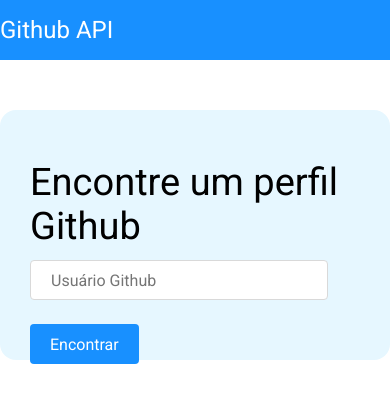
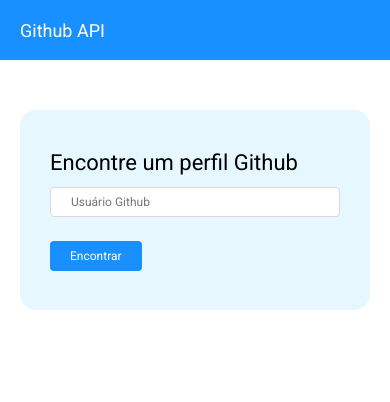
Before and after one commit to gabyferrari/desafio3-reactjs, a React (Vite) app: page /search in a window 390 px wide. Shown: the top 402 px of the page. Built offline with nearby package versions, Linux system fonts and the light colour scheme.

Commit message:
Adding responsiveness

```diff
--- a/src/components/Button/styles.css
+++ b/src/components/Button/styles.css
@@ -10,3 +10,10 @@
     justify-content: center;
     border: none;
 }
+
+@media (max-width: 576px) {
+  .button {
+    height: 30px;
+    font-size: 12px;
+    }
+}
--- a/src/components/CardResult/styles.css
+++ b/src/components/CardResult/styles.css
@@ -3,6 +3,7 @@
     background-color: var(--color-bg-quaternary);
     padding: 30px;
     height: 300px;
+    margin-bottom: 50px;
 }
 
 .avatar-style {
@@ -16,12 +17,14 @@
     border-radius: 6px;
     border: 1px solid var(--color-border-primary);
     background-color: var(--color-bg-primary);
-    padding: 10px;
+    padding: 0 10px;
 }
 
 .info-title {
     color: var(--color-font-septenary);
     font-weight: 500;
+    font-size: 20px;
+    margin-top: 8px;
     margin-bottom: 20px;
 }
 
@@ -53,3 +56,34 @@
 .result-span {
     color: var(--color-font-quinary);
 }
+
+@media (max-width: 576px) {
+    .card-result {
+    height: 470px;
+    margin-bottom: 50px;
+    }
+    .dflex {
+    display: block;
+    }
+    .avatar-style {
+    display: block;
+    margin: 0 auto;
+    width: 190px;
+    margin-bottom: 30px;
+    }
+    .card-info {
+    width: 100%;
+    max-width: 900px;
+    height: 190px;
+    }
+    .info-title {
+    font-size: 15px;
+    margin-bottom: 15px;
+    }
+    .info {
+    height: 30px;
+    }
+    .info p {
+        font-size: 12px;
+    }
+}
--- a/src/components/CardSearch/styles.css
+++ b/src/components/CardSearch/styles.css
@@ -27,3 +27,19 @@
 .search-box-style:focus {
     outline: none;
 }
+
+@media (max-width: 576px) {
+    .card-search {
+    height: 200px;
+    }
+    .card-search h2 {
+    font-size: 22px;
+    margin-top: 10px;
+    }
+    .search-box-style {
+    width: 100%;
+    max-width: 298px;
+    height: 30px;
+    font-size: 12px;
+    }
+}
--- a/src/components/Header/styles.css
+++ b/src/components/Header/styles.css
@@ -4,6 +4,7 @@
     color: var(--color-font-primary);
     display: flex;
     align-items: center;
+    padding: 0 20px;
 }
 
 .site-name {
@@ -15,3 +16,9 @@
 .site-name a:visited {
     text-decoration: none;
 }
+
+@media (max-width: 576px) {
+  .site-name {
+  font-size: 18px;
+  }
+}
--- a/src/index.css
+++ b/src/index.css
@@ -54,6 +54,10 @@
   margin-top: 50px;
 }
 
+.pd20 {
+    padding: 0 20px;
+}
+
 .title-style {
   margin-bottom: 30px;
 }
@@ -74,3 +78,15 @@
   font-weight: 500;
   color: var(--color-font-secondary);
 }
+
+@media (max-width: 576px) {
+  .title-style h2 {
+  font-size: 24px;
+  }
+  .title-style h3 {
+  font-size: 16px;
+  }
+  .error-message {
+  font-size: 22px;
+  }
+}
--- a/src/routes/Home/HomeBody/index.tsx
+++ b/src/routes/Home/HomeBody/index.tsx
@@ -5,7 +5,7 @@
 
   return (
     <main>
-      <section>
+      <section className="pd20">
         <div className="container-home">
           <div className="title-style mt30">
             <h2>Desafio Github API</h2>
--- a/src/routes/Home/SearchProfile/index.tsx
+++ b/src/routes/Home/SearchProfile/index.tsx
@@ -4,7 +4,7 @@
 
   return (
     <main>
-      <section>
+      <section className="pd20">
          <CardSearch />
       </section>
     </main>
```
